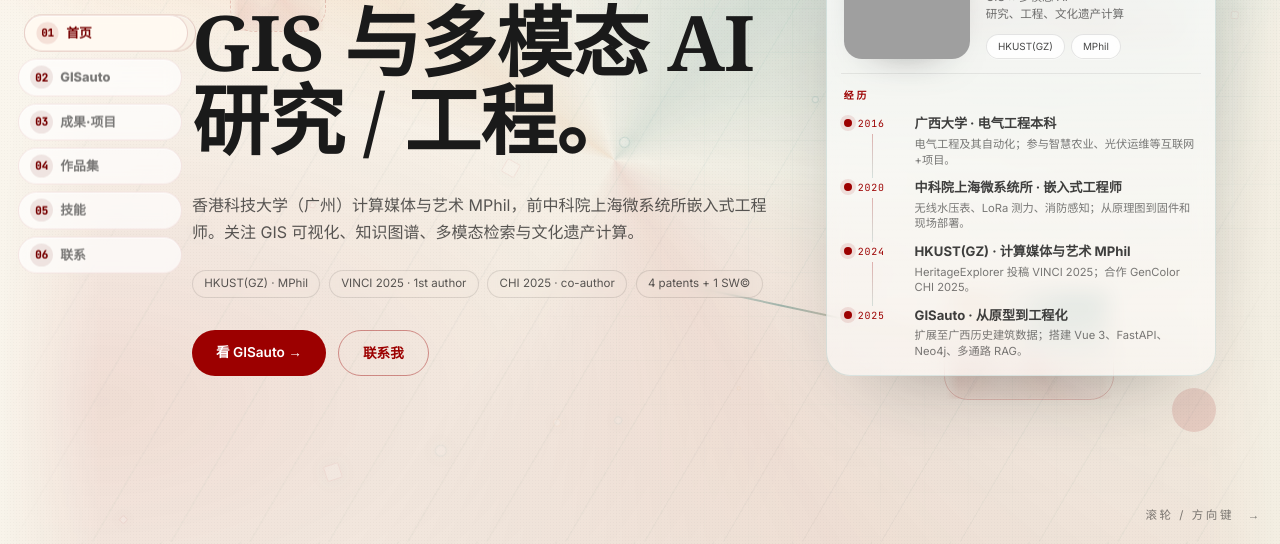
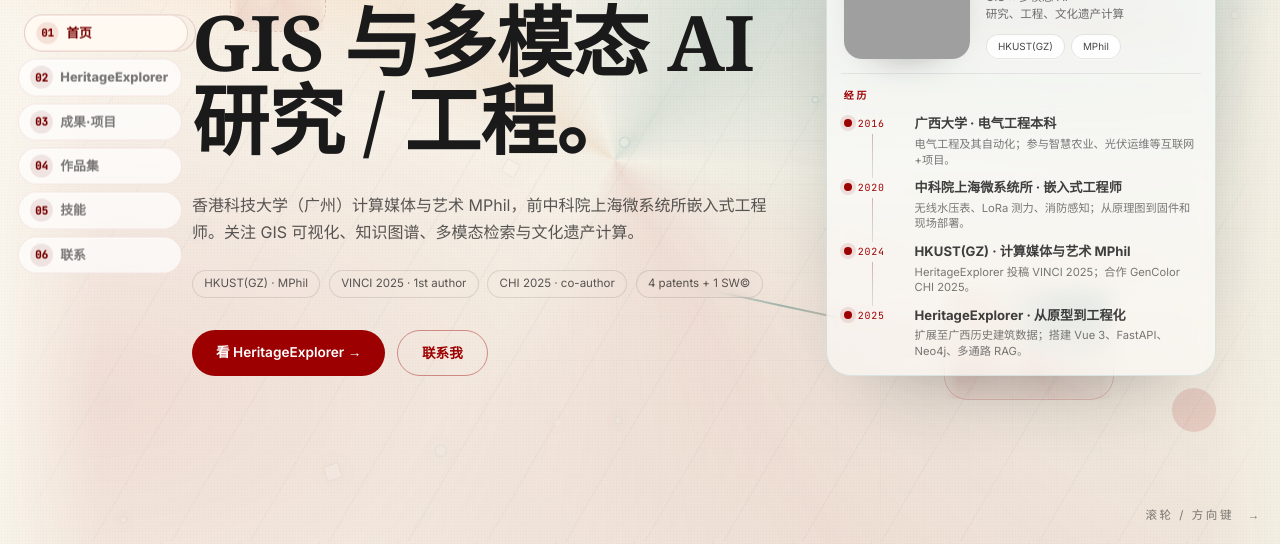
Before and after one commit to btsc0403/btsc0403.github.io, a plain HTML site: page index.html in a window 1280 px wide. Shown: the part 256-800 px from the top of the page. Drawn offline with nearby package versions, Linux system fonts and the light colour scheme; grey boxes are pictures that could not be loaded.

Commit message:
Rename GIS project to HeritageExplorer

```diff
--- a/index.html
+++ b/index.html
@@ -4,7 +4,7 @@
 <meta charset="utf-8" />
 <meta name="viewport" content="width=device-width, initial-scale=1" />
 <title>王钰淞 · Yusong Wang — GIS × Multimodal AI</title>
-<meta name="description" content="王钰淞 Yusong Wang — HKUST(GZ) MPhil, GISauto/HeritageExplorer, multimodal RAG & agent workflow." />
+<meta name="description" content="王钰淞 Yusong Wang — HKUST(GZ) MPhil, HeritageExplorer, multimodal RAG & agent workflow." />
 
 <script src="https://cdn.tailwindcss.com"></script>
 <script>
@@ -1926,7 +1926,7 @@
           <pre class="boot-code"><span class="boot-line" style="--delay:.12s"><span class="boot-prompt">$</span> whoami</span>
 <span class="boot-line boot-ok" style="--delay:.48s">yusong_wang · GIS × multimodal_ai</span>
 <span class="boot-line" style="--delay:.86s"><span class="boot-prompt">$</span> portfolioctl launch --target=homepage</span>
-<span class="boot-line boot-muted" style="--delay:1.30s">resolving GISauto, papers, patents, project graph...</span>
+<span class="boot-line boot-muted" style="--delay:1.30s">resolving HeritageExplorer, papers, patents, project graph...</span>
 <span class="boot-line boot-muted" style="--delay:1.86s">hydrating React Bits motion and research timeline...</span>
 <span class="boot-line boot-warn" style="--delay:2.46s">loading interface bundle: btsc0403.github.io</span>
 <span class="boot-line boot-ok" style="--delay:3.34s">homepage ready. opening portfolio <span class="boot-cursor"></span></span></pre>
@@ -2027,7 +2027,7 @@
 
       <div class="rb-reveal" style="margin-top:2rem; display:flex; gap:.75rem; flex-wrap:wrap; --rb-delay:420ms">
         <a class="rb-magnet rb-shiny-button" onclick="goTo(1)" style="cursor:pointer; background:#9C0000; color:#fff; padding:.75rem 1.5rem; border-radius:999px; font-size:.85rem; font-weight:600">
-          <span class="lang-zh">看 GISauto →</span><span class="lang-en">See GISauto →</span>
+          <span class="lang-zh">看 HeritageExplorer →</span><span class="lang-en">See HeritageExplorer →</span>
         </a>
         <a class="rb-magnet" onclick="goTo(5)" style="cursor:pointer; border:1px solid rgba(156,0,0,.4); color:#9C0000; padding:.75rem 1.5rem; border-radius:999px; font-size:.85rem; font-weight:600">
           <span class="lang-zh">联系我</span><span class="lang-en">Get in touch</span>
@@ -2066,7 +2066,7 @@
           </div>
           <div class="home-exp-item">
             <span class="home-exp-year">2025</span>
-            <div><b><span class="lang-zh">GISauto · 从原型到工程化</span><span class="lang-en">GISauto · Prototype to product</span></b><span class="home-exp-desc"><span class="lang-zh">扩展至广西历史建筑数据；搭建 Vue 3、FastAPI、Neo4j、多通路 RAG。</span><span class="lang-en">Scaled to Guangxi heritage data with Vue 3, FastAPI, Neo4j, and multi-lane RAG.</span></span></div>
+            <div><b><span class="lang-zh">HeritageExplorer · 从原型到工程化</span><span class="lang-en">HeritageExplorer · Prototype to product</span></b><span class="home-exp-desc"><span class="lang-zh">扩展至广西历史建筑数据；搭建 Vue 3、FastAPI、Neo4j、多通路 RAG。</span><span class="lang-en">Scaled to Guangxi heritage data with Vue 3, FastAPI, Neo4j, and multi-lane RAG.</span></span></div>
           </div>
         </div>
       </div>
@@ -2082,7 +2082,7 @@
     <div class="gisauto-head">
       <div>
         <div class="eyebrow rb-decrypt rb-reveal" style="color:#ff6b6b">GIS Project · 01</div>
-        <h2 class="display gisauto-title rb-decrypt rb-gradient-text">GISauto</h2>
+        <h2 class="display gisauto-title rb-decrypt rb-gradient-text">HeritageExplorer</h2>
         <p class="gisauto-sub">
           <span class="lang-zh">广西历史建筑多模态 GIS 平台</span>
           <span class="lang-en">A multimodal GIS platform for Guangxi heritage</span>
@@ -2095,7 +2095,7 @@
     </div>
 
     <figure class="hero-shot-full rb-tilt rb-spotlight">
-      <img src="assets/gisauto_hero.png" alt="GISauto live interface — Heritage Explorer dashboard" />
+      <img src="assets/gisauto_hero.png" alt="HeritageExplorer live interface — heritage GIS dashboard" />
       <figcaption>
         <span class="hero-tag">LIVE INTERFACE</span>
         <span class="hero-desc">Heritage Explorer · <span class="lang-zh">交互式地图 · 知识图谱 · AI 对话</span><span class="lang-en">Map · Knowledge Graph · AI Chat</span></span>
@@ -2190,7 +2190,7 @@
         <div class="combo-chat">
           <div class="combo-chat-head">
             <span style="width:8px; height:8px; border-radius:999px; background:#22c55e"></span>
-            <span>GISauto Agent</span>
+            <span>HeritageExplorer Agent</span>
             <span style="margin-left:auto">DeepSeek-V3 &middot; 4-lane RAG</span>
           </div>
           <div class="bubble-user" style="align-self:flex-end; max-width:85%; border-radius:14px 14px 4px 14px; padding:.5rem .8rem; font-size:.78rem">
@@ -2242,8 +2242,8 @@
           <div class="eyebrow" style="color:rgba(255,255,255,.82); font-size:.62rem">First author · VINCI 2025</div>
           <h3>HeritageExplorer</h3>
           <p>
-            <span class="lang-zh">广州 831 处历史建筑的多模态交互式可视化与对话系统。GISauto 是其扩展至广西并工程化部署的版本。</span>
-            <span class="lang-en">Interactive visualization + dialogue for 831 Guangzhou heritage buildings; GISauto is the Guangxi-scale production extension.</span>
+            <span class="lang-zh">广州 831 处历史建筑的多模态交互式可视化与对话系统，并扩展至广西历史建筑数据与工程化部署。</span>
+            <span class="lang-en">Interactive visualization + dialogue for 831 Guangzhou heritage buildings, extended to Guangxi-scale heritage data and production deployment.</span>
           </p>
           <div style="margin-top:.75rem; font-size:.7rem; color:rgba(255,255,255,.8)">DOI · <a href="https://doi.org/10.1145/3769534.3769571" target="_blank" style="color:#fff; text-decoration:underline">10.1145/3769534.3769571</a></div>
         </div>
@@ -2376,8 +2376,8 @@
             <span class="lang-zh">HKUST(GZ) &middot; 研究</span><span class="lang-en">HKUST(GZ) &middot; Research</span>
           </h3>
           <p style="font-size:.78rem; color:rgba(255,255,255,.6); margin-top:.5rem; line-height:1.6">
-            <span class="lang-zh">HeritageExplorer 投稿 VINCI 2025 &middot; GenColor 合作 CHI 2025 &middot; GISauto 从 0 到 1 搭建。</span>
-            <span class="lang-en">HeritageExplorer at VINCI 2025 &middot; co-authored GenColor at CHI 2025 &middot; built GISauto from zero.</span>
+            <span class="lang-zh">HeritageExplorer 投稿 VINCI 2025 &middot; GenColor 合作 CHI 2025 &middot; HeritageExplorer 从 0 到 1 搭建。</span>
+            <span class="lang-en">HeritageExplorer at VINCI 2025 &middot; co-authored GenColor at CHI 2025 &middot; built HeritageExplorer from zero.</span>
           </p>
         </div>
         <div>
@@ -2645,7 +2645,7 @@
   const reduceMotion = window.matchMedia('(prefers-reduced-motion: reduce)').matches;
   const railLabels = [
     ['首页', 'Home'],
-    ['GISauto', 'GISauto'],
+    ['HeritageExplorer', 'HeritageExplorer'],
     ['成果·项目', 'Work'],
     ['作品集', 'Portfolio'],
     ['技能', 'Skills'],
```
